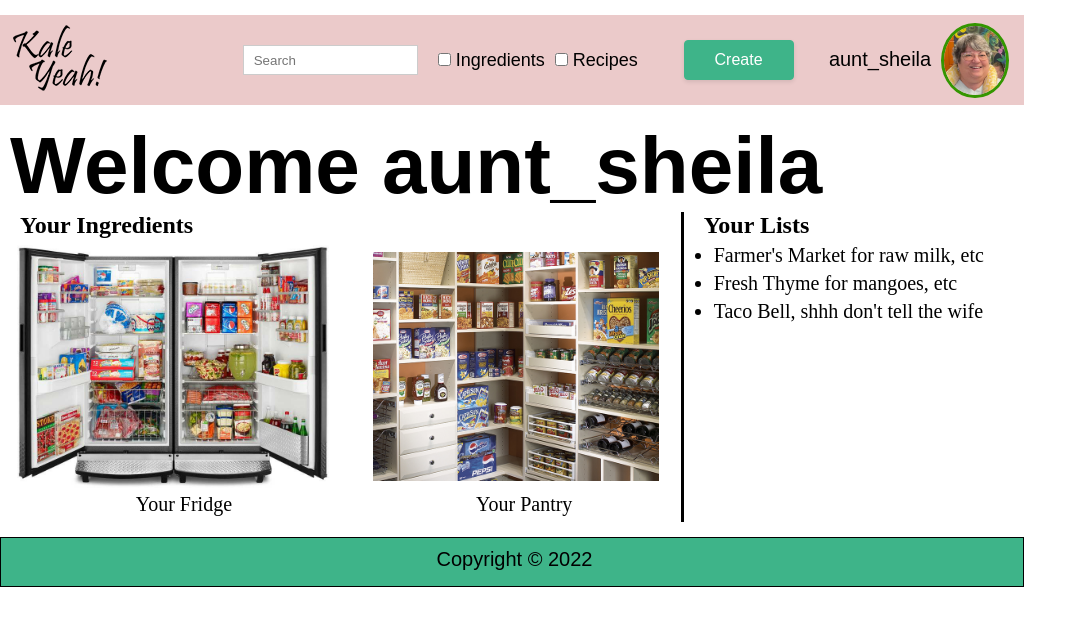
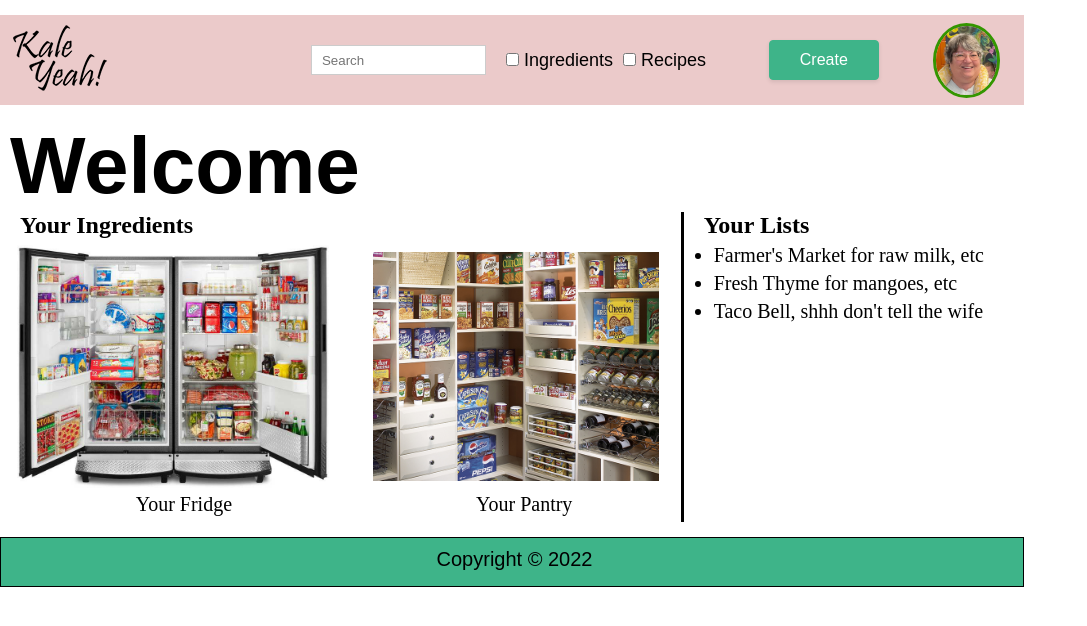
Before and after one commit to April-2022-LC-LiftOff/kale-yeah-web, a React (Create React App) app: page /profile in a window 1280 px wide. Shown: the top 626 px of the page, without its empty margins (0-1087 px from the left). Built offline with nearby package versions, Linux system fonts and the light colour scheme.

Commit message:
persistent-state

```diff
--- a/package.json
+++ b/package.json
@@ -9,6 +9,7 @@
     "axios": "^0.27.2",
     "react": "^18.0.0",
     "react-dom": "^18.0.0",
+    "react-error-boundary": "^3.1.4",
     "react-router-dom": "^6.3.0",
     "react-scripts": "5.0.1",
     "web-vitals": "^2.1.4"
--- /dev/null
+++ b/src/Context.js
@@ -0,0 +1,28 @@
+import React, { useState, useEffect } from "react";
+
+
+export const Context = React.createContext();
+
+export const ContextProvider = ({ children }) => {
+    const [regUsername, setRegUsername] = useState("");
+
+    useEffect(() => {
+        setRegUsername((window.localStorage.getItem('Username')));
+    }, []);
+
+    console.log(regUsername)
+
+    try {
+        const result = window.localStorage.getItem('Username');
+        console.log(result);
+    } catch (err) {
+
+        console.log('error', err);
+    }
+
+     return (
+        <Context.Provider value={{ regUsername, setRegUsername }}>
+            {children}
+        </Context.Provider>
+    );
+};
--- /dev/null
+++ b/src/ErrorBoundary.js
@@ -0,0 +1,12 @@
+
+function ErrorFallback({error, resetErrorBoundary}) {
+  return (
+    <div role="alert">
+      <p>Something went wrong:</p>
+      <pre>{error.message}</pre>
+      <button onClick={resetErrorBoundary}>Try again</button>
+    </div>
+  )
+}
+
+export default ErrorFallback
--- a/src/components/HeaderBar/ProfileImage.js
+++ b/src/components/HeaderBar/ProfileImage.js
@@ -1,11 +1,15 @@
-import React from 'react'
 import './ProfileImage.css'
+import React, {useContext } from "react";
 const Sheila = require('../../images/sheila.jpg')
+import { Context } from '../../Context';
 
 const ProfileImage = (props) => {
+
+  const {regUsername, setRegUsername} = useContext(Context);
+
   return (
     <div className='profile-container'>
-        <p>{props.user}</p>
+        <p><a href={`/profile/${regUsername}`}>{regUsername}</a></p>
         <img src={Sheila} className='profile-image' alt='This is a profile picture' />
 
         {/* both these need to link back to profile page */}
--- a/src/components/LandingPage/LandingPage.js
+++ b/src/components/LandingPage/LandingPage.js
@@ -1,7 +1,6 @@
 import Features from './Features';
 import Footer from '../Navigation/Footer';
 import Welcome from './Welcome';
-import Header from '../HeaderBar/Header'
 
 const LandingPage = () => {
   return (
--- a/src/components/LandingPage/Login.js
+++ b/src/components/LandingPage/Login.js
@@ -1,20 +1,19 @@
 import './Login.css'
-import React, { useState } from "react";
+import React, { useState, useContext, useEffect } from "react";
 import axios from 'axios';
 import { useNavigate } from "react-router-dom";
-
+import { Context } from '../../Context';
 
 const Login = () => {
 
     const [registration, setRegistration] = useState("true");
 
     const [email, setEmail] = useState("");
+    const {regUsername, setRegUsername} = useContext(Context);
     const [regPwd, setRegPwd] = useState("");
-    const [regUsername, setRegUsername] = useState("");
 
     const [logUsername, setLogUsername] = useState("");
     const [logPwd, setLogPwd] = useState("");
-    const [errorMessage, setErrorMessage] = useState("")
 
     const redirect = useNavigate();
 
@@ -31,7 +30,8 @@ const Login = () => {
                 { headers: { 'Content-Type': 'application/json', 'Access-Control-Allow-Origin' : '*' },
                              })
             if (response.status === 200) {
-                redirect("/profile")
+                window.localStorage.setItem('Username', regUsername);
+                redirect(`/profile/`)
             }
         }
         catch (error) {
@@ -56,7 +56,7 @@ const Login = () => {
                 { headers: { 'content-type': 'application/json', 'Access-Control-Allow-Origin' : '*' } })
             console.log(response)
             if (response.status === 200) {
-                redirect("/profile")
+                redirect(`/profile/${logUsername}`)
             }
 
         }
@@ -68,7 +68,6 @@ const Login = () => {
             console.log(error)
         }
     }
-
 
     const registerForm = (
         <form onSubmit={handleRegSubmit} id="Regform">
@@ -127,6 +126,8 @@ const Login = () => {
             </button>
             <a href="#">Forgot password?</a>
         </form>
+
+
     );
 
     return (
--- a/src/components/ProfilePage/ProfilePage.js
+++ b/src/components/ProfilePage/ProfilePage.js
@@ -1,16 +1,21 @@
-import React from 'react'
 import Header from '../HeaderBar/Header'
 import Footer from '../Navigation/Footer'
 import YourIngredients from './YourIngredients'
 import YourLists from './YourLists'
+import { Context } from '../../Context';
+import React, { useContext, useEffect } from "react";
 import './ProfilePage.css'
 
 const ProfilePage = () => {
+
+    const { regUsername, setRegUsername } = useContext(Context);
+
+
   return (
     <div className='profile-page'>
         <Header />
         <div>
-            <h1>Welcome aunt_sheila</h1>
+            <h1>Welcome {regUsername}</h1>
         </div>
 
         <div className='user-container'>
--- a/src/index.js
+++ b/src/index.js
@@ -1,15 +1,24 @@
 import React from 'react';
 import ReactDOM from 'react-dom/client';
 import { BrowserRouter } from 'react-router-dom';
+import { ContextProvider } from './Context';
+import ErrorFallback from './ErrorBoundary';
+
 
 import App from './App';
+import { ErrorBoundary } from 'react-error-boundary';
 
 const root = ReactDOM.createRoot(document.getElementById('root'));
 root.render(
   <React.StrictMode>
+    <ErrorBoundary FallbackComponent={ErrorFallback}>
     <BrowserRouter>
+    <ContextProvider>
     <App />
+    </ContextProvider>
     </BrowserRouter>
+    </ErrorBoundary>
 
   </React.StrictMode>
+
 );
```
Also changed, not shown: 1 other file (tests, documents, lock files or other folders).
